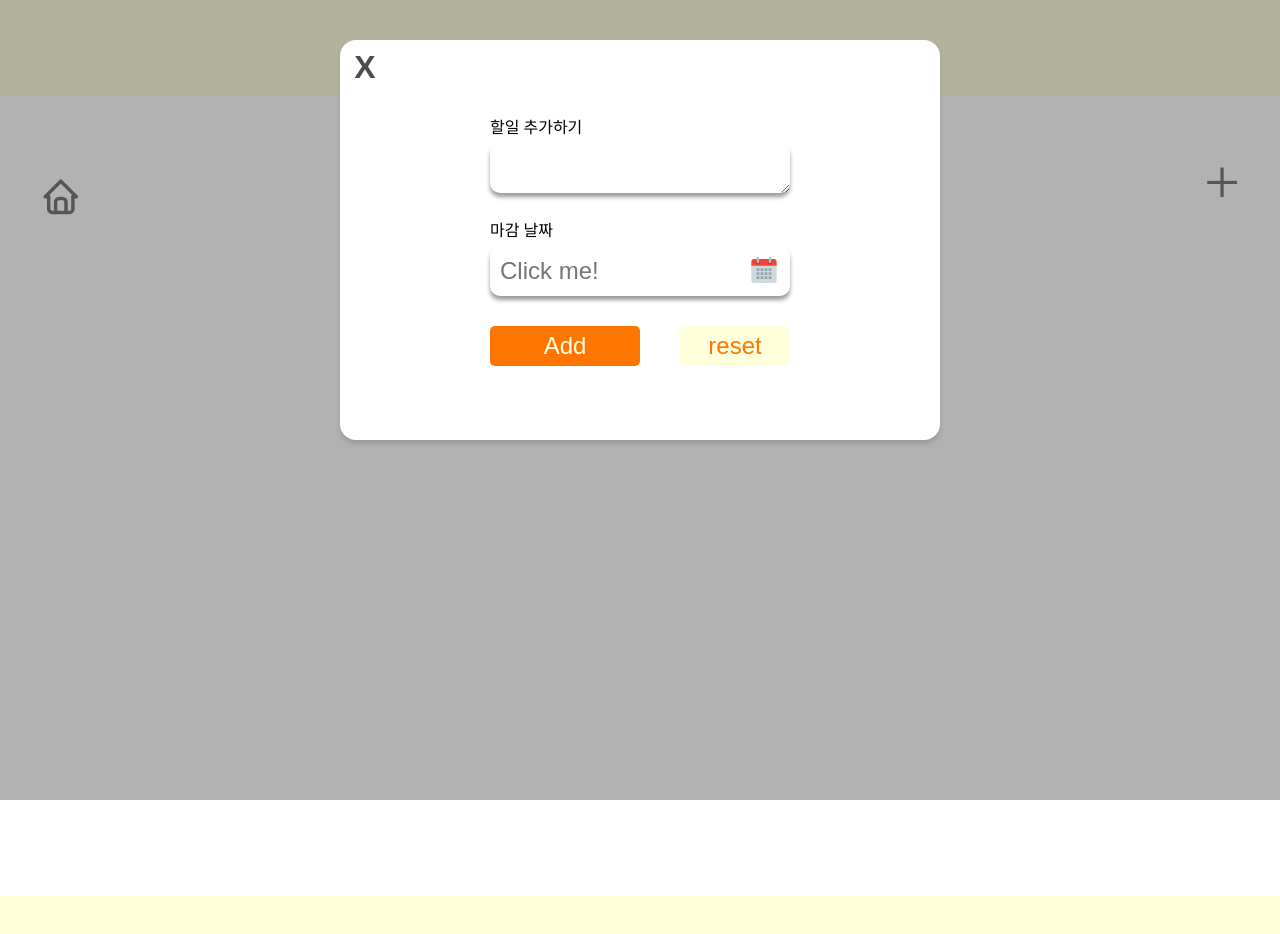
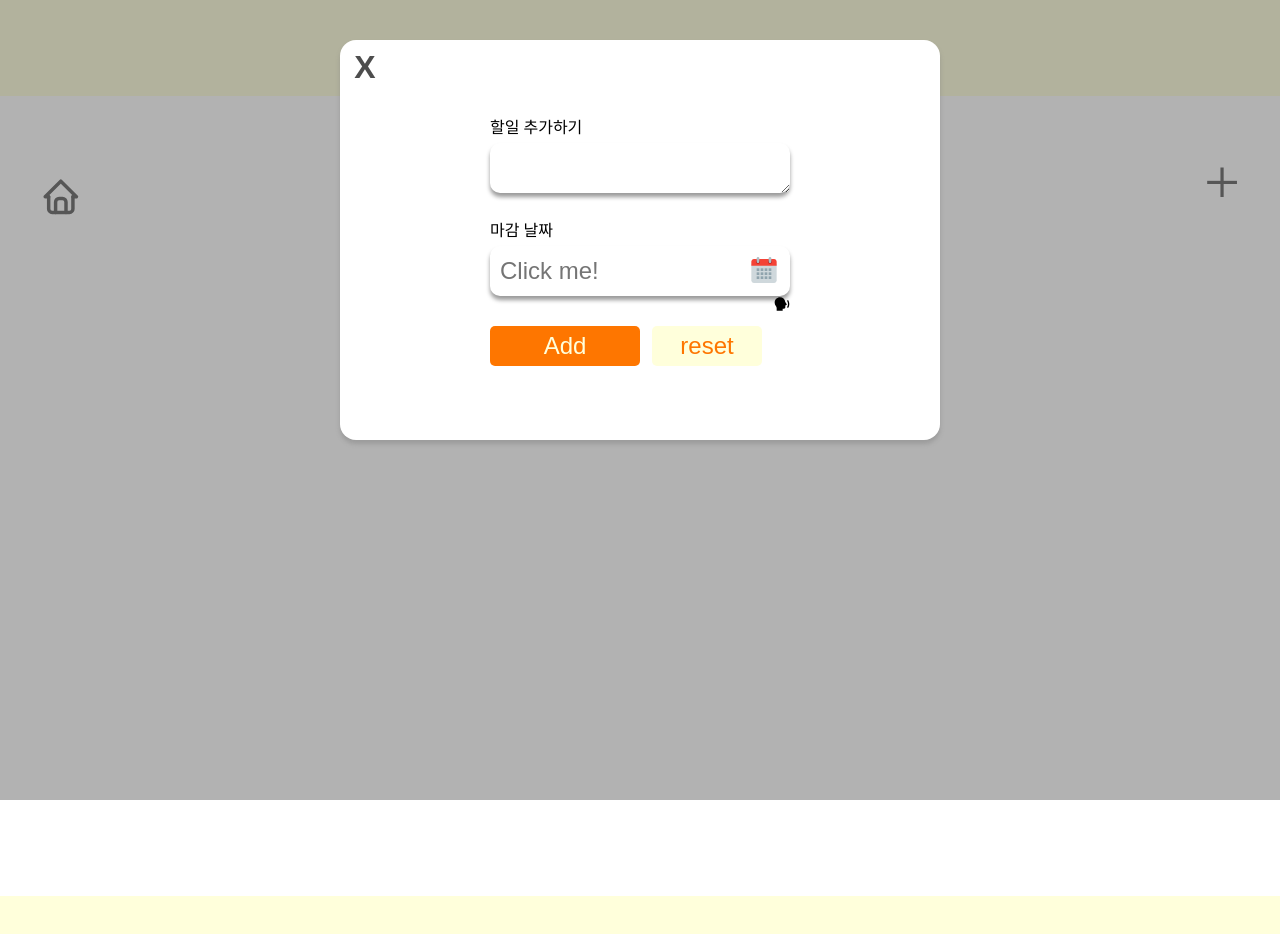
Before and after one commit to hyeleeeeen/todoList, a Next.js app: page /addTodo in a window 1280 px wide. Shown: the top 934 px of the page. Built offline with nearby package versions, Linux system fonts and the light colour scheme.

Commit message:
음성인식 기능 추가

```diff
--- a/package.json
+++ b/package.json
@@ -15,7 +15,9 @@
     "react-datepicker": "^7.3.0",
     "react-dom": "^18",
     "react-icons": "^5.3.0",
+    "react-speech-recognition": "^3.10.0",
     "react-textarea-autosize": "^8.5.3",
+    "regenerator-runtime": "^0.14.1",
     "zustand": "^4.5.5"
   },
   "devDependencies": {
@@ -23,6 +25,7 @@
     "@types/react": "^18",
     "@types/react-datepicker": "^7.0.0",
     "@types/react-dom": "^18",
+    "@types/react-speech-recognition": "^3.9.5",
     "eslint": "^8",
     "eslint-config-next": "14.2.6",
     "typescript": "^5"
--- a/src/app/component/Modal.tsx
+++ b/src/app/component/Modal.tsx
@@ -1,18 +1,29 @@
 "use client";
 
 import { useRouter } from "next/navigation";
+import "regenerator-runtime/runtime";
 import style from "./addTodoModal.module.css";
 import ReactTextareaAutosize from "react-textarea-autosize";
-import { ChangeEventHandler, FormEventHandler, useState } from "react";
+import {
+  ChangeEventHandler,
+  FormEventHandler,
+  useEffect,
+  useState,
+} from "react";
 import useTodoStore from "@/store/formdata";
 import DatePicker from "react-datepicker";
 import "react-datepicker/dist/react-datepicker.css";
 import { FcCalendar } from "react-icons/fc";
+import { RiSpeakFill } from "react-icons/ri";
+import { FaRegStopCircle } from "react-icons/fa";
+import useSpeechApi from "../todolist/_lib/useSpeechApi";
 
 export default function AddTodoModal() {
   const { addTodo } = useTodoStore();
-  const [content, setContent] = useState("");
+  const [content, setContent] = useState<string>("");
   const [selectedDate, setSelectedDate] = useState<Date | null>(null);
+  const { transcript, listening, toggleListening, resetTranscript } =
+    useSpeechApi();
 
   const onChange: ChangeEventHandler<HTMLTextAreaElement> = (e) => {
     setContent(e.target.value);
@@ -22,7 +33,7 @@ export default function AddTodoModal() {
     setSelectedDate(date);
   };
 
-  const getFormattedDate = (date: Date | null) => {
+  const getFormattedDate = (date: Date | null): string | null => {
     if (!date) return null;
     const offset = new Date().getTimezoneOffset() * 60000; // 기본값이 영국표준시여서 편차 계산
     const adjustedDate = new Date(date.getTime() - offset); // 선택한 날짜와 편차 빼주기
@@ -40,6 +51,7 @@ export default function AddTodoModal() {
     addTodo(newTodo);
     setContent("");
     setSelectedDate(null);
+    resetTranscript();
   };
   const router = useRouter();
   const onClickBack = () => {
@@ -49,7 +61,14 @@ export default function AddTodoModal() {
   const onClickReset = () => {
     setContent("");
     setSelectedDate(null);
+    resetTranscript();
   };
+
+  useEffect(() => {
+    if (transcript) {
+      setContent(transcript);
+    }
+  }, [transcript]);
 
   return (
     <div className={style.modalBackground}>
@@ -62,7 +81,7 @@ export default function AddTodoModal() {
         <form onSubmit={onSubmit} className={style.form}>
           <div className={style.input}>
             <label htmlFor="todo">할일 추가하기</label>
-            <div className={style.inputBox}>
+            <div className={style.gg}>
               <ReactTextareaAutosize
                 onChange={onChange}
                 value={content}
@@ -102,7 +121,19 @@ export default function AddTodoModal() {
             >
               reset
             </button>
+            {listening ? (
+              <FaRegStopCircle
+                className={style.listeningIcon}
+                onClick={toggleListening}
+              />
+            ) : (
+              <RiSpeakFill
+                className={style.speakIcon}
+                onClick={toggleListening}
+              />
+            )}
           </div>
+          {listening && <p>Listening...</p>} {/* 음성 인식 중일 때 피드백 */}
         </form>
       </div>
     </div>
--- /dev/null
+++ b/src/app/todolist/_lib/useSpeechApi.ts
@@ -0,0 +1,31 @@
+import SpeechRecognition, { useSpeechRecognition } from 'react-speech-recognition';
+
+interface SpeechApi {
+  transcript: string;
+  listening: boolean;
+  toggleListening: () => void;
+  resetTranscript: () => void; // 반환값이 없는 함수
+}
+
+export default function useSpeechApi(): SpeechApi {
+  const { transcript, listening, resetTranscript } = useSpeechRecognition();
+
+  const toggleListening = () => {
+    if (!SpeechRecognition) {
+      console.error('Speech Recognition is not supported in this browser.');
+      return;
+    } // 지원하지않는 브라우저일 경우 에러메세지 송출
+
+    if (listening) {
+      SpeechRecognition.stopListening(); // 음성인식 중지
+    } else if (!listening) {
+      SpeechRecognition.startListening({ language: 'ko-KR', continuous: true }); // 음성인식 시작
+    }
+  }
+
+  return { transcript, listening, toggleListening, resetTranscript };
+};
+
+// transcript : 현재까지 음성 인식된 결과. 음성 -> 텍스트
+// listening : 현재 음성 인식의 활성화 여부를 나타내는 boolean 값
+// resetTranscript: 현재까지 음성 인식된 결과 초기화
```
Also changed, not shown: src/.babelrc (added), 1 other file (tests, documents, lock files or other folders).
